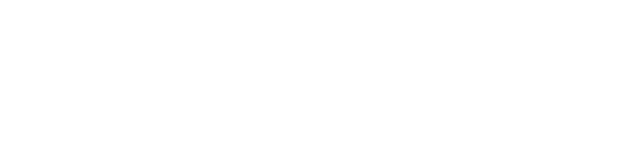
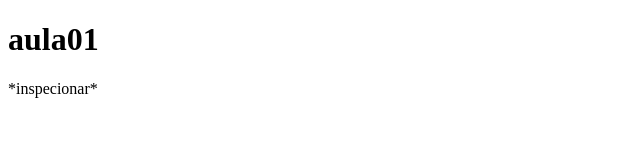
Before and after one commit to IvanFuziyama/crbcursos, a plain HTML site: page aula001/index.html in a window 1280 px wide. Shown: the whole page, without its empty margins (0-640 px from the left). Drawn offline with Linux system fonts and the light colour scheme.

Commit message:
update index

```diff
--- a/aula001/index.html
+++ b/aula001/index.html
@@ -6,7 +6,8 @@
     <title>Aula 01 de js</title>
 </head>
 <body>
-
+    <h1>aula01</h1>
+    <p>*inspecionar*</p>
     <script src="script.js"></script>
 </body>
 </html>
```
